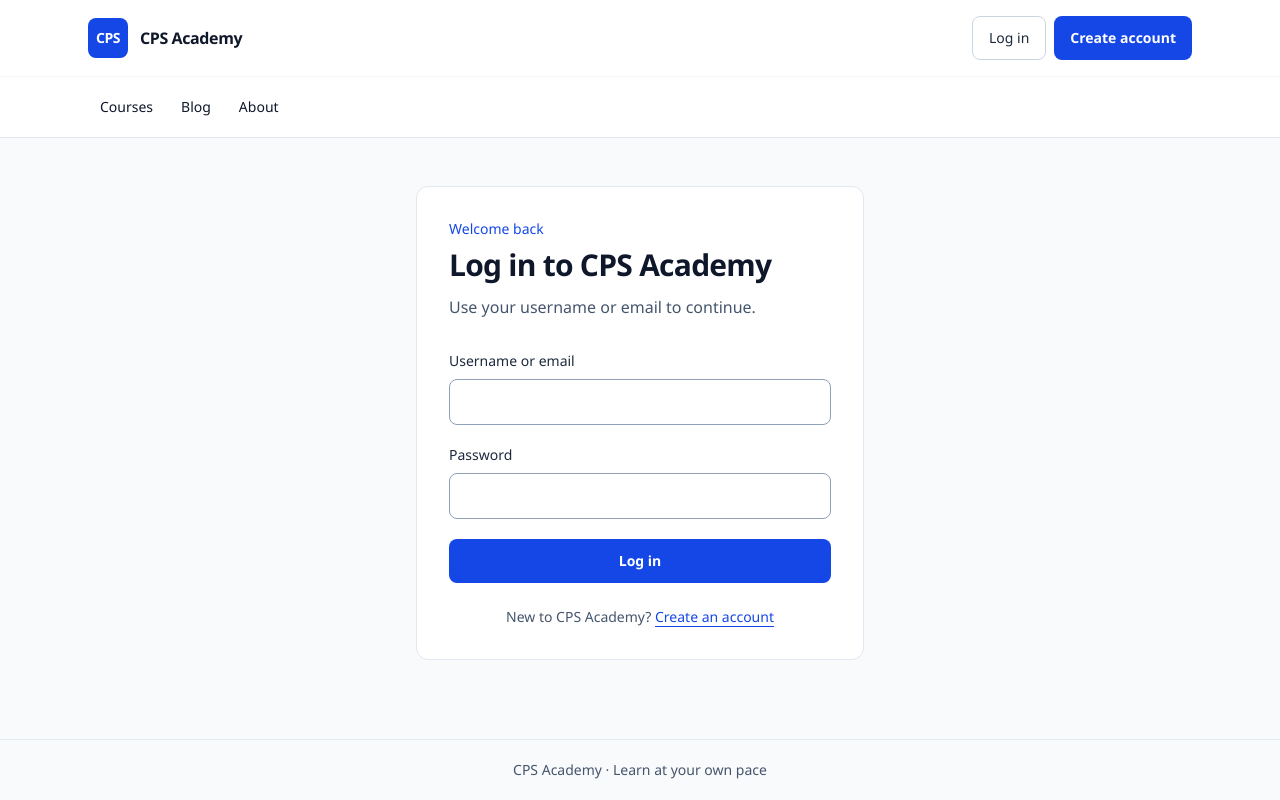
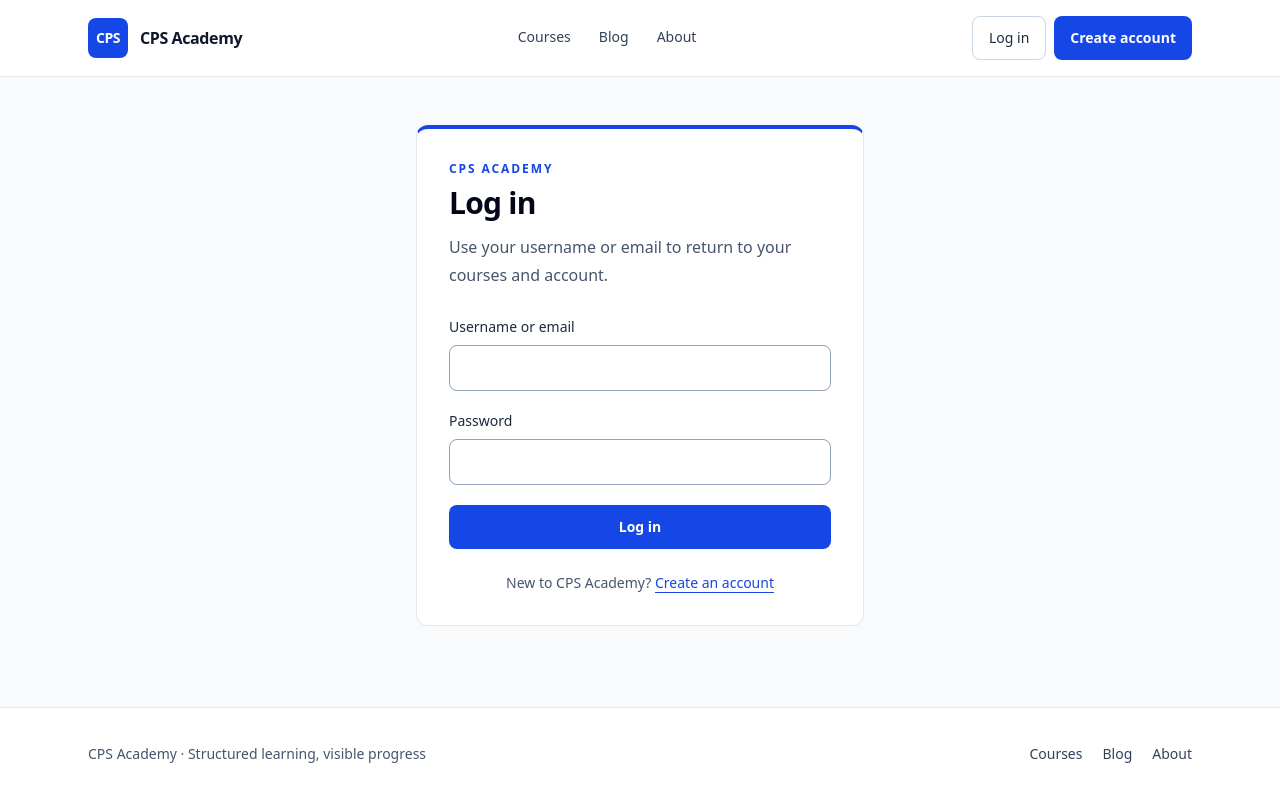
Before and after one commit to Kutubuddin-Rasel/cps_academy, a Next.js app in the folder frontend/: page /login in a window 1280 px wide. Built offline with nearby package versions, Linux system fonts and the light colour scheme.

Commit message:
style(frontend): polish global layout, navigation and auth screens
- Updated core app layout, header, and global CSS

- Added custom 404 not-found page

- Polished authentication pages and account overview UI

```diff
--- a/frontend/src/app/(protected)/account/page.tsx
+++ b/frontend/src/app/(protected)/account/page.tsx
@@ -5,10 +5,9 @@ export const metadata: Metadata = { title: "Your account" };
 
 export default function AccountPage() {
   return (
-    <div>
-      <p className="text-sm font-medium text-blue-700">CPS Academy</p>
-      <h1 className="mt-2 text-3xl font-semibold tracking-tight">Your account</h1>
-      <p className="mb-8 mt-3 text-slate-600">Welcome. Here’s your account information and current access.</p>
+    <div className="max-w-3xl">
+      <h1 className="text-3xl font-semibold tracking-tight text-slate-950">Your account</h1>
+      <p className="mb-8 mt-3 text-slate-600">Your identity and current LMS access.</p>
       <AccountOverview />
     </div>
   );
--- a/frontend/src/app/globals.css
+++ b/frontend/src/app/globals.css
@@ -9,14 +9,15 @@
 @theme inline {
   --color-background: var(--background);
   --color-foreground: var(--foreground);
-  --font-sans: "Avenir Next", "Segoe UI", Arial, sans-serif;
-  --font-display: "Trebuchet MS", "Avenir Next", sans-serif;
+  --font-sans: ui-sans-serif, system-ui, -apple-system, BlinkMacSystemFont, "Segoe UI", sans-serif;
 }
 
 body {
   background: var(--background);
   color: var(--foreground);
   font-family: var(--font-sans);
+  font-size: 1rem;
+  line-height: 1.5;
 }
 
 @layer base {
@@ -32,11 +33,15 @@ body {
 
 @layer components {
   .button-primary {
-    @apply inline-flex min-h-11 items-center justify-center rounded-lg bg-blue-700 px-4 py-2.5 text-sm font-semibold text-white hover:bg-blue-800 disabled:cursor-not-allowed disabled:opacity-60;
+    @apply inline-flex min-h-11 items-center justify-center rounded-lg bg-blue-700 px-4 py-2.5 text-sm font-semibold text-white transition-colors hover:bg-blue-800 active:bg-blue-900 disabled:cursor-not-allowed disabled:bg-slate-200 disabled:text-slate-500 motion-reduce:transition-none;
   }
 
   .button-secondary {
-    @apply inline-flex min-h-11 items-center justify-center rounded-lg border border-slate-300 bg-white px-4 py-2.5 text-sm font-medium text-slate-800 hover:bg-slate-100 disabled:cursor-not-allowed disabled:opacity-60;
+    @apply inline-flex min-h-11 items-center justify-center rounded-lg border border-slate-300 bg-white px-4 py-2.5 text-sm font-medium text-slate-800 transition-colors hover:border-slate-400 hover:bg-slate-100 active:bg-slate-200 disabled:cursor-not-allowed disabled:border-slate-200 disabled:bg-slate-100 disabled:text-slate-400 motion-reduce:transition-none;
+  }
+
+  .button-tertiary {
+    @apply inline-flex min-h-11 items-center justify-center rounded-lg px-2 py-2.5 text-sm font-semibold text-blue-700 underline-offset-4 transition-colors hover:bg-blue-50 hover:text-blue-900 hover:underline active:bg-blue-100 disabled:cursor-not-allowed disabled:bg-transparent disabled:text-slate-400 disabled:no-underline motion-reduce:transition-none;
   }
 
   .field-label {
@@ -44,7 +49,7 @@ body {
   }
 
   .field-input {
-    @apply block min-h-11 w-full rounded-lg border border-slate-400 bg-white px-3 py-2.5 text-base text-slate-950 disabled:bg-slate-100;
+    @apply block min-h-11 w-full rounded-lg border border-slate-400 bg-white px-3 py-2.5 text-base text-slate-950 transition-colors placeholder:text-slate-500 focus-visible:border-blue-700 disabled:border-slate-200 disabled:bg-slate-100 disabled:text-slate-500 motion-reduce:transition-none;
   }
 
   .text-link {
@@ -52,39 +57,23 @@ body {
   }
 
   .section-kicker {
-    @apply text-sm font-semibold uppercase tracking-[0.18em] text-sky-700;
+    @apply text-xs font-semibold uppercase tracking-[0.16em] text-blue-700;
   }
 
   .page-heading {
-    @apply mt-4 text-4xl font-semibold leading-tight tracking-[-0.035em] text-slate-950 sm:text-5xl;
+    @apply mt-3 max-w-4xl text-4xl font-semibold leading-[1.12] tracking-[-0.035em] text-slate-950 sm:text-5xl;
   }
 
   .page-intro {
-    @apply mt-5 max-w-2xl text-lg leading-8 text-slate-600;
+    @apply mt-4 max-w-2xl text-lg leading-8 text-slate-600;
   }
 
   .section-heading {
-    @apply mt-3 text-3xl font-semibold tracking-[-0.025em] text-slate-950 sm:text-4xl;
+    @apply mt-2 text-2xl font-semibold tracking-[-0.025em] text-slate-950;
   }
 
   .section-heading-row {
     @apply flex flex-col items-start justify-between gap-4 sm:flex-row sm:items-end;
   }
 
-  .learning-path {
-    @apply relative space-y-4;
-  }
-
-  .learning-path::before {
-    content: "";
-    @apply absolute bottom-6 left-5 top-6 w-px bg-sky-300;
-  }
-
-  .learning-path-item {
-    @apply relative grid min-w-0 grid-cols-[2.5rem_minmax(0,1fr)] items-center gap-4;
-  }
-
-  .learning-path-node {
-    @apply relative z-10 flex h-10 w-10 items-center justify-center rounded-full bg-sky-700 text-sm font-bold text-white ring-4 ring-sky-50;
-  }
 }
--- a/frontend/src/app/layout.tsx
+++ b/frontend/src/app/layout.tsx
@@ -1,4 +1,5 @@
 import type { Metadata } from "next";
+import Link from "next/link";
 import { AuthProvider } from "@/features/auth/AuthProvider";
 import { AppHeader } from "@/features/auth/app-header";
 import "./globals.css";
@@ -15,11 +16,22 @@ export default function RootLayout({ children }: LayoutProps<"/">) {
         <a href="#main-content" className="sr-only focus:not-sr-only focus:absolute focus:z-50 focus:rounded-lg focus:bg-white focus:p-4">Skip to content</a>
         <AuthProvider>
           <AppHeader />
-          <main id="main-content" className="mx-auto w-full max-w-6xl flex-1 px-4 py-10 sm:px-6 sm:py-12">
+          <main id="main-content" className="mx-auto w-full max-w-6xl flex-1 px-4 py-8 sm:px-6 sm:py-12">
             {children}
           </main>
         </AuthProvider>
-        <footer className="border-t border-slate-200 px-4 py-5 text-center text-sm text-slate-600">CPS Academy · Learn at your own pace</footer>
+        <footer className="border-t border-slate-200 bg-white">
+          <div className="mx-auto flex w-full max-w-6xl flex-col gap-4 px-4 py-6 text-sm text-slate-600 sm:flex-row sm:items-center sm:justify-between sm:px-6">
+            <p>CPS Academy · Structured learning, visible progress</p>
+            <nav aria-label="Footer">
+              <ul className="flex flex-wrap gap-x-5 gap-y-2">
+                <li><Link href="/courses" className="inline-flex min-h-11 items-center font-medium text-slate-700 hover:text-blue-800">Courses</Link></li>
+                <li><Link href="/blog" className="inline-flex min-h-11 items-center font-medium text-slate-700 hover:text-blue-800">Blog</Link></li>
+                <li><Link href="/about" className="inline-flex min-h-11 items-center font-medium text-slate-700 hover:text-blue-800">About</Link></li>
+              </ul>
+            </nav>
+          </div>
+        </footer>
       </body>
     </html>
   );
--- a/frontend/src/app/login/page.tsx
+++ b/frontend/src/app/login/page.tsx
@@ -6,10 +6,10 @@ export const metadata: Metadata = { title: "Log in" };
 
 export default function LoginPage() {
   return (
-    <section className="mx-auto max-w-md rounded-xl border border-slate-200 bg-white p-6 sm:p-8" aria-labelledby="login-title">
-      <p className="text-sm font-medium text-blue-700">Welcome back</p>
-      <h1 id="login-title" className="mt-2 text-3xl font-semibold tracking-tight">Log in to CPS Academy</h1>
-      <p className="mb-8 mt-3 text-slate-600">Use your username or email to continue.</p>
+    <section className="mx-auto max-w-md rounded-xl border border-slate-200 border-t-4 border-t-blue-700 bg-white p-6 sm:p-8" aria-labelledby="login-title">
+      <p className="section-kicker">CPS Academy</p>
+      <h1 id="login-title" className="mt-2 text-3xl font-semibold tracking-tight text-slate-950">Log in</h1>
+      <p className="mb-7 mt-3 leading-7 text-slate-600">Use your username or email to return to your courses and account.</p>
       <AuthEntry><LoginForm /></AuthEntry>
     </section>
   );
--- /dev/null
+++ b/frontend/src/app/not-found.tsx
@@ -0,0 +1,15 @@
+import Link from "next/link";
+
+export default function NotFound() {
+  return (
+    <section className="max-w-2xl py-8 sm:py-16" aria-labelledby="not-found-title">
+      <p className="section-kicker">CPS Academy</p>
+      <h1 id="not-found-title" className="page-heading">Page not found</h1>
+      <p className="page-intro">The page you’re looking for doesn’t exist or is no longer available.</p>
+      <div className="mt-8 flex flex-wrap gap-3">
+        <Link href="/courses" className="button-primary">Browse courses</Link>
+        <Link href="/" className="button-secondary">Go home</Link>
+      </div>
+    </section>
+  );
+}
--- a/frontend/src/app/register/page.tsx
+++ b/frontend/src/app/register/page.tsx
@@ -6,10 +6,10 @@ export const metadata: Metadata = { title: "Create account" };
 
 export default function RegisterPage() {
   return (
-    <section className="mx-auto max-w-md rounded-xl border border-slate-200 bg-white p-6 sm:p-8" aria-labelledby="register-title">
-      <p className="text-sm font-medium text-blue-700">Join CPS Academy</p>
+    <section className="mx-auto max-w-md rounded-xl border border-slate-200 border-t-4 border-t-blue-700 bg-white p-6 sm:p-8" aria-labelledby="register-title">
+      <p className="section-kicker">CPS Academy</p>
       <h1 id="register-title" className="mt-2 text-3xl font-semibold tracking-tight">Create your account</h1>
-      <p className="mb-8 mt-3 text-slate-600">New accounts start as Students. Staff roles are assigned by an administrator.</p>
+      <p className="mb-7 mt-3 leading-7 text-slate-600">New accounts start as Students. Staff roles are assigned by an administrator.</p>
       <AuthEntry><RegisterForm /></AuthEntry>
     </section>
   );
--- a/frontend/src/features/auth/app-header.tsx
+++ b/frontend/src/features/auth/app-header.tsx
@@ -4,59 +4,121 @@ import Link from "next/link";
 import { usePathname } from "next/navigation";
 import { useState } from "react";
 import { useAuth } from "./AuthProvider";
-import { getNavigationItems } from "./navigation";
+import { getNavigationItems, isNavigationItemActive } from "./navigation";
+
+const publicNavigation = [
+  { label: "Courses", href: "/courses" },
+  { label: "Blog", href: "/blog" },
+  { label: "About", href: "/about" },
+];
 
 export function AppHeader() {
   const { state, logout } = useAuth();
   const pathname = usePathname();
   const [menuOpen, setMenuOpen] = useState(false);
 
+  function publicAccountActions(mobile = false) {
+    const actionClass = mobile ? "w-full" : "";
+    if (state.status === "unauthenticated") {
       return (
-    <header className="border-b border-slate-200 bg-white/95 backdrop-blur">
-      <div className="mx-auto flex max-w-6xl flex-wrap items-center justify-between gap-4 px-4 py-4 sm:px-6">
+        <>
+          <Link href="/login" onClick={() => setMenuOpen(false)} className={`button-secondary ${actionClass}`} aria-current={pathname === "/login" ? "page" : undefined}>Log in</Link>
+          <Link href="/register" onClick={() => setMenuOpen(false)} className={`button-primary ${actionClass}`} aria-current={pathname === "/register" ? "page" : undefined}>Create account</Link>
+        </>
+      );
+    }
+    if (state.status === "error") {
+      return <Link href="/account" onClick={() => setMenuOpen(false)} className={`button-tertiary ${actionClass}`}>Session help</Link>;
+    }
+    return <p role="status" className="text-sm text-slate-600">Checking session…</p>;
+  }
+
+  return (
+    <header className="border-b border-slate-200 bg-white">
+      <div className="mx-auto flex min-h-[4.75rem] max-w-6xl items-center justify-between gap-4 px-4 py-3 sm:px-6">
         <Link href="/" className="flex min-h-11 items-center gap-3 font-semibold tracking-tight">
           <span aria-hidden="true" className="flex h-10 w-10 items-center justify-center rounded-lg bg-blue-700 text-sm text-white">CPS</span>
           <span>CPS Academy</span>
         </Link>
         {state.status === "authenticated" ? (
-          <div className="flex flex-wrap items-center gap-3">
-            <p className="max-w-56 truncate text-sm text-slate-600">
-              <span className="font-medium text-slate-900">{state.user.username}</span>
-              <span className="block text-xs">{state.user.role ?? "No LMS role"}</span>
-            </p>
-            <button type="button" className="button-secondary" onClick={() => { setMenuOpen(false); logout(); }}>Log out</button>
-            <button type="button" className="button-secondary lg:hidden" aria-expanded={menuOpen} aria-controls="account-navigation"
-              onClick={() => setMenuOpen((open) => !open)}>{menuOpen ? "Close menu" : "Menu"}</button>
-          </div>
-        ) : state.status === "unauthenticated" ? (
-          <nav aria-label="Account" className="flex gap-2">
-            <Link href="/login" className="button-secondary" aria-current={pathname === "/login" ? "page" : undefined}>Log in</Link>
-            <Link href="/register" className="button-primary" aria-current={pathname === "/register" ? "page" : undefined}>Create account</Link>
-          </nav>
-        ) : state.status === "error" ? (
-          <Link href="/account" className="text-link">Session help</Link>
-        ) : <p role="status" className="text-sm text-slate-600">Checking session…</p>}
-      </div>
-      {state.status === "authenticated" ? (
-        <nav id="account-navigation" aria-label="Application" className={`${menuOpen ? "block" : "hidden"} border-t border-slate-100 lg:block`}>
-          <ul className="mx-auto flex max-w-6xl flex-col gap-1 px-4 py-3 sm:px-6 lg:flex-row lg:flex-wrap lg:gap-2">
+          <>
+            <nav aria-label="Application" className="hidden lg:block">
+              <ul className="flex items-center gap-1">
                 {getNavigationItems(state.user.role).map((item) => (
                   <li key={item.label}>
-                <Link href={item.href} onClick={() => setMenuOpen(false)} aria-current={pathname === item.href ? "page" : undefined}
-                  className="flex min-h-11 items-center rounded-lg px-3 py-2 text-sm font-medium hover:bg-slate-100 aria-[current=page]:bg-blue-50 aria-[current=page]:text-blue-800">{item.label}</Link>
+                    <Link href={item.href} aria-current={isNavigationItemActive(pathname, item.href) ? "page" : undefined}
+                      className="flex min-h-11 items-center border-b-2 border-transparent px-3 text-sm font-medium text-slate-700 hover:text-slate-950 aria-[current=page]:border-blue-700 aria-[current=page]:font-semibold aria-[current=page]:text-blue-800">{item.label}</Link>
                   </li>
                 ))}
               </ul>
             </nav>
+            <div className="hidden items-center gap-2 lg:flex">
+              <Link href="/account" aria-current={pathname === "/account" ? "page" : undefined}
+                className="flex min-h-11 max-w-48 items-center border-b-2 border-transparent px-2 text-left text-sm text-slate-600 hover:text-slate-950 aria-[current=page]:border-blue-700 aria-[current=page]:text-blue-800">
+                <span className="min-w-0"><span className="block truncate font-semibold">{state.user.username}</span><span className="block truncate text-xs">{state.user.role ?? "No LMS role"}</span></span>
+              </Link>
+              <button type="button" className="button-secondary" onClick={() => { setMenuOpen(false); logout(); }}>Log out</button>
+            </div>
+            <button type="button" className="button-secondary lg:hidden" aria-expanded={menuOpen} aria-controls="account-navigation"
+              onClick={() => setMenuOpen((open) => !open)}>{menuOpen ? "Close menu" : "Menu"}</button>
+          </>
         ) : (
-        <nav aria-label="Public" className="border-t border-slate-100">
-          <ul className="mx-auto flex max-w-6xl flex-wrap gap-1 px-4 py-2 sm:px-6">
-            {[{ label: "Courses", href: "/courses" }, { label: "Blog", href: "/blog" }, { label: "About", href: "/about" }].map((item) => (
-              <li key={item.href}><Link href={item.href} aria-current={pathname === item.href ? "page" : undefined} className="flex min-h-11 items-center rounded-lg px-3 text-sm font-medium hover:bg-slate-100 aria-[current=page]:bg-blue-50 aria-[current=page]:text-blue-800">{item.label}</Link></li>
+          <>
+            <nav aria-label="Public" className="hidden md:block">
+              <ul className="flex items-center gap-1">
+                {publicNavigation.map((item) => (
+                  <li key={item.href}>
+                    <Link href={item.href} aria-current={isNavigationItemActive(pathname, item.href) ? "page" : undefined}
+                      className="flex min-h-11 items-center border-b-2 border-transparent px-3 text-sm font-medium text-slate-700 hover:text-slate-950 aria-[current=page]:border-blue-700 aria-[current=page]:font-semibold aria-[current=page]:text-blue-800">{item.label}</Link>
+                  </li>
                 ))}
               </ul>
             </nav>
+            <nav aria-label="Account" className="hidden items-center gap-2 md:flex">
+              {publicAccountActions()}
+            </nav>
+            <button type="button" className="button-secondary md:hidden" aria-expanded={menuOpen} aria-controls="public-navigation"
+              onClick={() => setMenuOpen((open) => !open)}>{menuOpen ? "Close menu" : "Menu"}</button>
+          </>
         )}
+      </div>
+      {state.status === "authenticated" && menuOpen ? (
+        <div id="account-navigation" className="border-t border-slate-200 bg-white px-4 py-4 sm:px-6 lg:hidden">
+          <nav aria-label="Application">
+            <ul className="space-y-1">
+              {getNavigationItems(state.user.role).map((item) => (
+                <li key={item.label}>
+                  <Link href={item.href} onClick={() => setMenuOpen(false)} aria-current={isNavigationItemActive(pathname, item.href) ? "page" : undefined}
+                    className="flex min-h-11 items-center border-l-2 border-transparent px-3 text-sm font-medium text-slate-700 hover:text-slate-950 aria-[current=page]:border-blue-700 aria-[current=page]:font-semibold aria-[current=page]:text-blue-800">{item.label}</Link>
+                </li>
+              ))}
+            </ul>
+          </nav>
+          <div className="mt-3 border-t border-slate-200 pt-4">
+            <Link href="/account" onClick={() => setMenuOpen(false)} aria-current={pathname === "/account" ? "page" : undefined}
+              className="flex min-h-11 items-center border-l-2 border-transparent px-3 text-sm text-slate-600 hover:text-slate-950 aria-[current=page]:border-blue-700 aria-[current=page]:text-blue-800">
+              <span className="min-w-0"><span className="block truncate font-semibold">{state.user.username}</span><span className="block truncate text-xs">{state.user.role ?? "No LMS role"}</span></span>
+            </Link>
+            <button type="button" className="button-secondary mt-3 w-full" onClick={() => { setMenuOpen(false); logout(); }}>Log out</button>
+          </div>
+        </div>
+      ) : menuOpen ? (
+        <div id="public-navigation" className="border-t border-slate-200 bg-white px-4 py-4 md:hidden">
+          <nav aria-label="Public">
+            <ul className="space-y-1">
+              {publicNavigation.map((item) => (
+                <li key={item.href}>
+                  <Link href={item.href} onClick={() => setMenuOpen(false)} aria-current={isNavigationItemActive(pathname, item.href) ? "page" : undefined}
+                    className="flex min-h-11 items-center border-l-2 border-transparent px-3 text-sm font-medium text-slate-700 hover:text-slate-950 aria-[current=page]:border-blue-700 aria-[current=page]:font-semibold aria-[current=page]:text-blue-800">{item.label}</Link>
+                </li>
+              ))}
+            </ul>
+          </nav>
+          <nav aria-label="Account" className="mt-3 flex flex-col gap-2 border-t border-slate-200 pt-4">
+            {publicAccountActions(true)}
+          </nav>
+        </div>
+      ) : null}
     </header>
   );
 }
--- a/frontend/src/features/auth/landing-actions.tsx
+++ b/frontend/src/features/auth/landing-actions.tsx
@@ -7,12 +7,10 @@ export function LandingActions() {
   const { state } = useAuth();
   return (
     <div className="mt-8 flex flex-wrap gap-3">
-      <Link href="/courses" className="button-primary">Explore courses</Link>
+      <Link href="/courses" className="button-primary">Browse courses</Link>
       {state.status === "authenticated" ? (
         <Link href={state.user.role === "Student" ? "/my-courses" : "/account"} className="button-secondary">{state.user.role === "Student" ? "Continue learning" : "Open account"}</Link>
-      ) : (
-        <><Link href="/register" className="button-secondary">Create account</Link><Link href="/login" className="text-link inline-flex min-h-11 items-center px-2">Log in</Link></>
-      )}
+      ) : null}
     </div>
   );
 }
--- a/frontend/src/features/auth/navigation.ts
+++ b/frontend/src/features/auth/navigation.ts
@@ -18,13 +18,39 @@ export function canManageBlog(role: LmsRole | null): boolean {
 }
 
 export function getNavigationItems(role: LmsRole | null): NavigationItem[] {
-  const items: NavigationItem[] = [{ label: "Account", href: "/account" }];
-  if (role === "Admin") items.push({ label: "Admin", href: "/admin" });
-  items.push({ label: "Courses", href: "/courses" });
-  if (role === "Student") items.push({ label: "My Courses", href: "/my-courses" });
-  if (isStaffRole(role)) items.push({ label: "Manage Courses", href: "/manage/courses" });
-  if (canManageBlog(role)) items.push({ label: "Manage Blog", href: "/manage/blog" });
-  items.push({ label: "Blog", href: "/blog" });
-  items.push({ label: "About", href: "/about" });
-  return items;
+  const publicItems: NavigationItem[] = [
+    { label: "Courses", href: "/courses" },
+    { label: "Blog", href: "/blog" },
+    { label: "About", href: "/about" },
+  ];
+
+  if (role === "Student") return [{ label: "My Courses", href: "/my-courses" }, ...publicItems];
+  if (role === "Instructor") return [{ label: "Manage Courses", href: "/manage/courses" }, ...publicItems];
+  if (role === "Content Manager") {
+    return [
+      { label: "Manage Courses", href: "/manage/courses" },
+      { label: "Manage Blog", href: "/manage/blog" },
+      ...publicItems,
+    ];
+  }
+  if (role === "Admin") {
+    return [
+      { label: "Admin", href: "/admin" },
+      { label: "Manage Courses", href: "/manage/courses" },
+      { label: "Manage Blog", href: "/manage/blog" },
+      ...publicItems,
+    ];
+  }
+  return publicItems;
 }
+
+export function isNavigationItemActive(pathname: string, href: string): boolean {
+  const normalizedPathname = pathname.length > 1 ? pathname.replace(/\/+$/, "") : pathname;
+
+  if (href === "/my-courses" && normalizedPathname.startsWith("/learn/")) return true;
+  if (href === "/account" || href === "/about" || href === "/my-courses") {
+    return normalizedPathname === href;
+  }
+
+  return normalizedPathname === href || normalizedPathname.startsWith(`${href}/`);
+}
```
Also changed, not shown: frontend/src/features/auth/account-overview.tsx (+8 -12 lines). Lines whose indentation alone changed are shown as unchanged.
